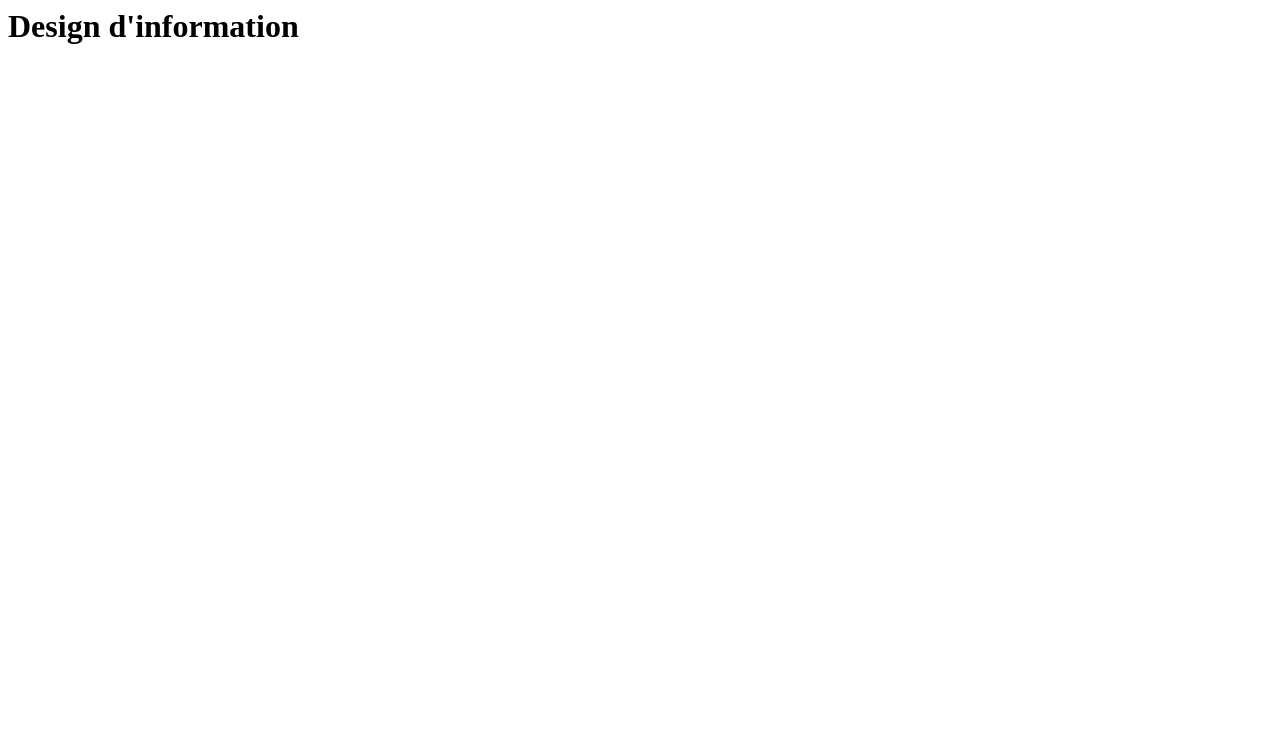
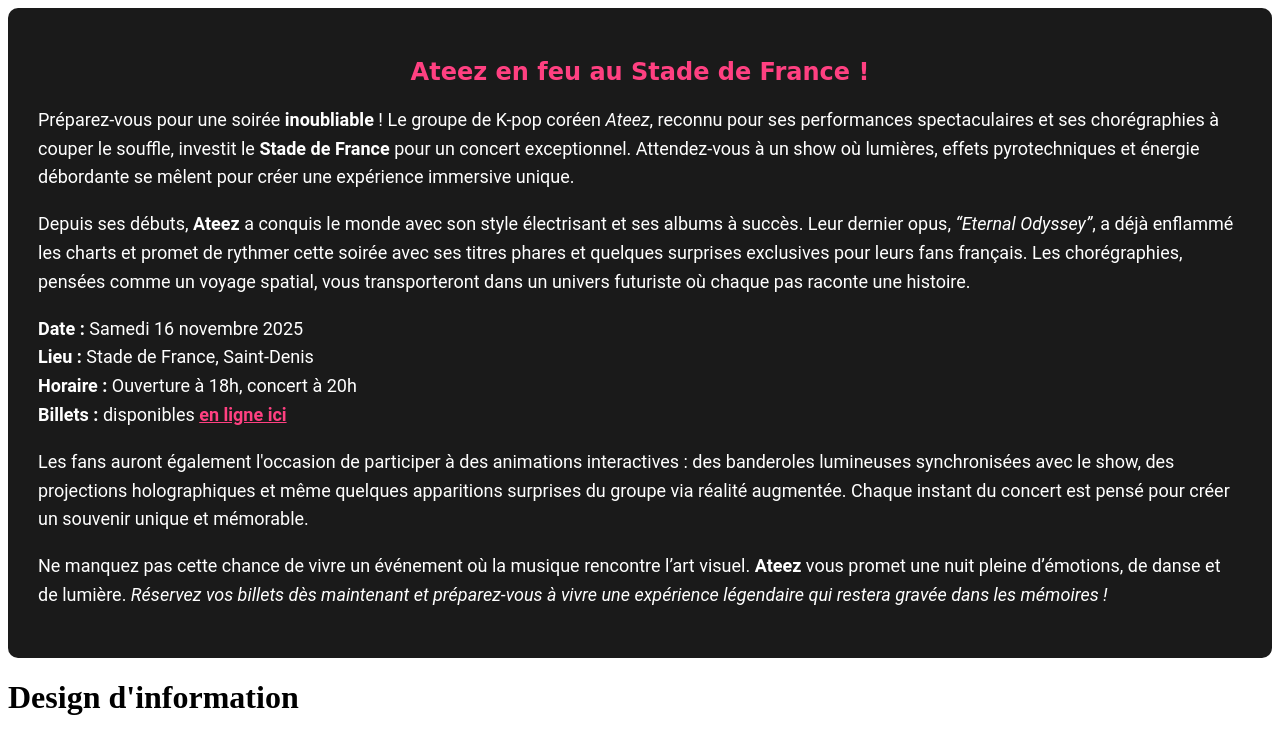
Before and after one commit to MathV801/Designinfo25, a plain HTML site: page index.html in a window 1280 px wide. Drawn offline with Linux system fonts and the light colour scheme.

Commit message:
Update index.html

```diff
--- a/index.html
+++ b/index.html
@@ -1,4 +1,29 @@
-<html>
+<section id="ateez-concert" style="background-color:#1a1a1a; color:white; padding:30px; border-radius:10px;">
+    <h2 style="font-family: 'Pacifico', cursive; color:#ff4081; text-align:center;">Ateez en feu au Stade de France !</h2>
+
+    <p style="font-family: 'Roboto', sans-serif; font-size:18px; line-height:1.6;">
+        Préparez-vous pour une soirée <strong>inoubliable</strong> ! Le groupe de K-pop coréen <em>Ateez</em>, reconnu pour ses performances spectaculaires et ses chorégraphies à couper le souffle, investit le <strong>Stade de France</strong> pour un concert exceptionnel. Attendez-vous à un show où lumières, effets pyrotechniques et énergie débordante se mêlent pour créer une expérience immersive unique.
+    </p>
+
+    <p style="font-family: 'Roboto', sans-serif; font-size:18px; line-height:1.6;">
+        Depuis ses débuts, <strong>Ateez</strong> a conquis le monde avec son style électrisant et ses albums à succès. Leur dernier opus, <em>“Eternal Odyssey”</em>, a déjà enflammé les charts et promet de rythmer cette soirée avec ses titres phares et quelques surprises exclusives pour leurs fans français. Les chorégraphies, pensées comme un voyage spatial, vous transporteront dans un univers futuriste où chaque pas raconte une histoire.
+    </p>
+
+    <p style="font-family: 'Roboto', sans-serif; font-size:18px; line-height:1.6;">
+        <i class="fas fa-calendar-alt" style="color:#ffeb3b;"></i> <strong>Date :</strong> Samedi 16 novembre 2025<br>
+        <i class="fas fa-map-marker-alt" style="color:#ffeb3b;"></i> <strong>Lieu :</strong> Stade de France, Saint-Denis<br>
+        <i class="fas fa-clock" style="color:#ffeb3b;"></i> <strong>Horaire :</strong> Ouverture à 18h, concert à 20h<br>
+        <i class="fas fa-ticket-alt" style="color:#ffeb3b;"></i> <strong>Billets :</strong> disponibles <a href="https://www.stadefrance.com/billetterie" target="_blank" style="color:#ff4081; font-weight:bold;">en ligne ici</a>
+    </p>
+
+    <p style="font-family: 'Roboto', sans-serif; font-size:18px; line-height:1.6;">
+        Les fans auront également l'occasion de participer à des animations interactives : des banderoles lumineuses synchronisées avec le show, des projections holographiques et même quelques apparitions surprises du groupe via réalité augmentée. Chaque instant du concert est pensé pour créer un souvenir unique et mémorable.
+    </p>
+
+    <p style="font-family: 'Roboto', sans-serif; font-size:18px; line-height:1.6;">
+        Ne manquez pas cette chance de vivre un événement où la musique rencontre l’art visuel. <strong>Ateez</strong> vous promet une nuit pleine d’émotions, de danse et de lumière. <em>Réservez vos billets dès maintenant et préparez-vous à vivre une expérience légendaire qui restera gravée dans les mémoires !</em>
+    </p>
+</section><html>
    <head></head>
    <body>
       <h1>Design d'information</h1>
```
